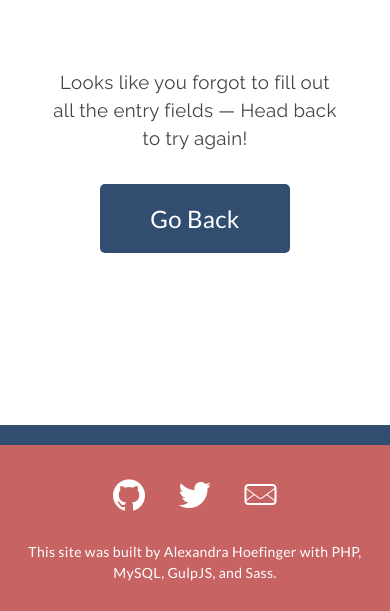
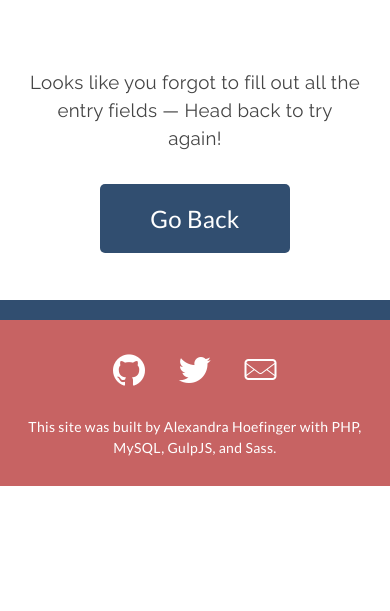
Before and after one commit to ahoef/2016-presidential-candidate-data-app, a PHP site: page /includes/add_quote.php in a window 390 px wide. Shown: the part 233-844 px from the top of the page. Run offline with PHP 8.4, Linux system fonts and the light colour scheme; data that the repository does not hold is empty; style sheets or scripts are compiled from the project's sources; some libraries are stand-ins or nearby versions.

Commit message:
fix sticky footer on mobile form submission page

```diff
--- a/styles/src/_styles.scss
+++ b/styles/src/_styles.scss
@@ -127,6 +127,10 @@ body {
 			text-decoration: none;
 			border-bottom: 1px solid;
 			color: $red;
+			font-size: 20px;
+			@media #{$medium-up} {
+	        	font-size: 16px;
+	        }
 			&.blue {
 				color: $mediumBlue;
 			}
@@ -135,7 +139,7 @@ body {
 
 	.add-quote {
 		text-align: center;
-		margin: 85px 0 30px 0
+		margin: 65px 0 30px 0
 	}
 
 	.form-section {
@@ -219,7 +223,11 @@ footer {
 
 	.result-msg {
 		text-align: center;
-		padding: 50px;
+		padding: 50px 30px;
+		min-height: 300px;
+		@media #{$medium-up} {
+            min-height: 265px;
+        }
 		h3 {
 			@include headlineType(400);
 			padding-bottom: 30px;
@@ -231,9 +239,11 @@ footer {
 	}
 
 	footer {
-		position: absolute;
-		left: 0;
-		right: 0;
-		bottom: 0;
+		@media #{$medium-up} {
+			position: absolute;
+			left: 0;
+			right: 0;
+            bottom: 0;
+        }
 	}
 }
```
